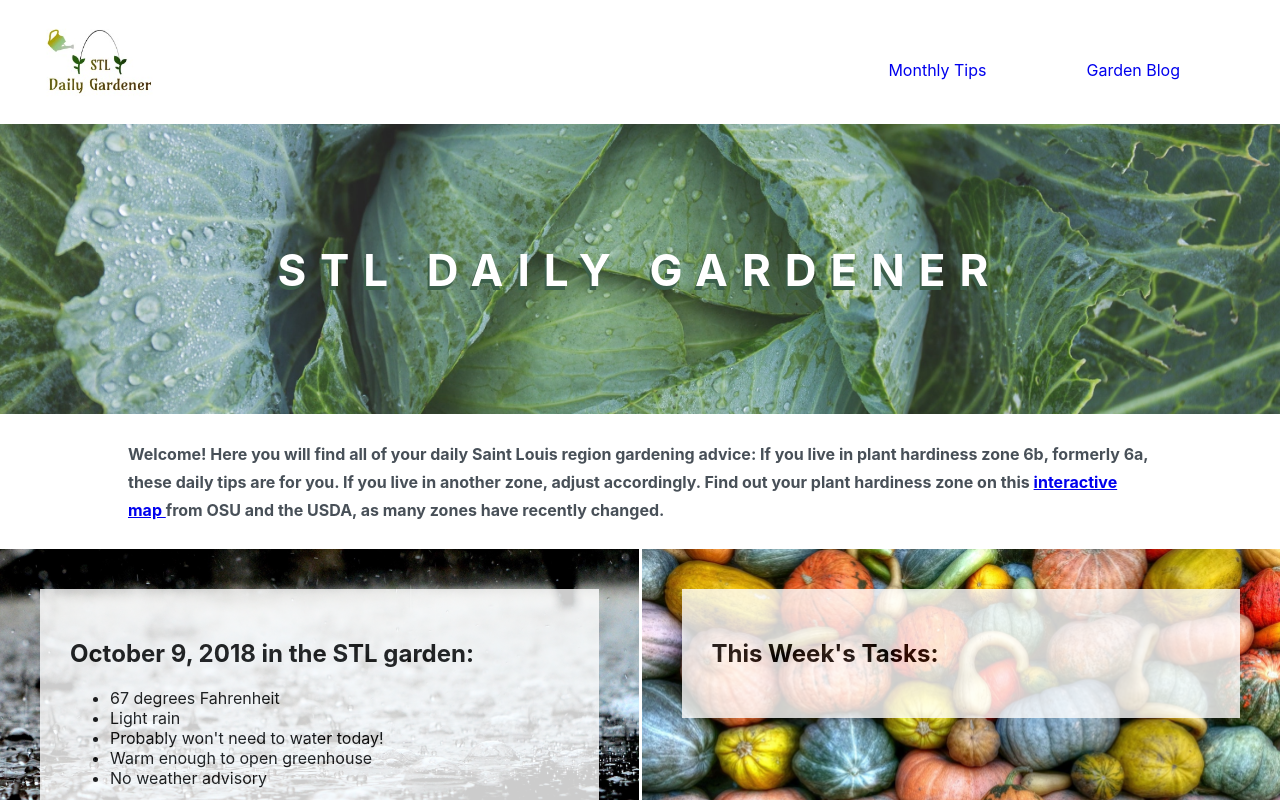
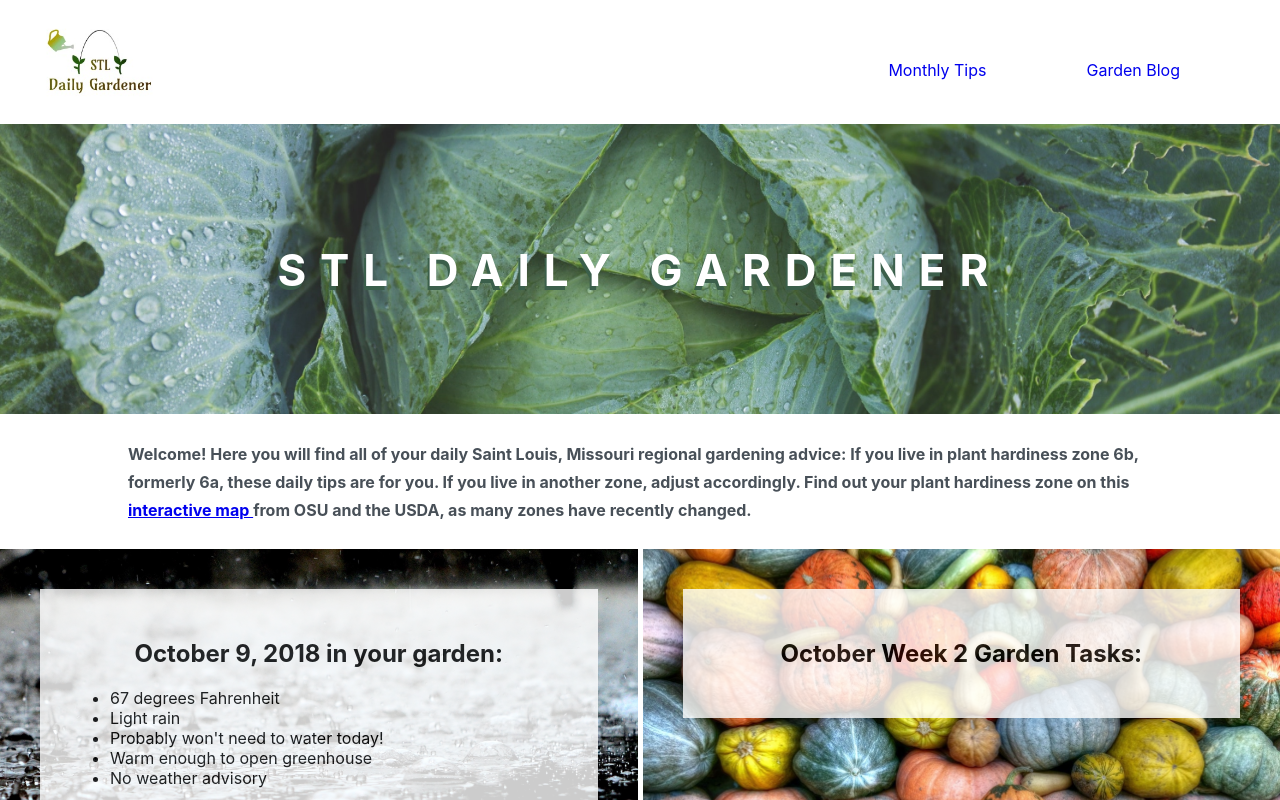
Before and after one commit to mbraden9418/stlgardener, an Angular app: page /home in a window 1280 px wide. Shown: the top 800 px of the page. Built offline with nearby package versions, Linux system fonts and the light colour scheme.

Commit message:
home component psuedo style place holders...

```diff
--- a/src/app/home/home-page/home-page.component.css
+++ b/src/app/home/home-page/home-page.component.css
@@ -13,6 +13,7 @@
   display: flex;
   flex-direction: row;
   width: 100%;
+  border-bottom: 5px solid #FFFFFF;
 }
 
 div.weatherDiv{
@@ -24,6 +25,7 @@ div.weatherDiv{
   background-position: center center;
   border-right-style: solid;
   border-right-color: #FFFFFF;
+  border-right-width: 5px;
 
 }
 div.transBox{
@@ -33,8 +35,10 @@ div.transBox{
   opacity: .8;
   filter: alpha(opacity=60);
 }
-div.weatherDiv h2{
+
+h2{
 color:hsl(0, 0%, 0%);
+text-align: center;
 }
 
 div.tasksDiv{
--- a/src/app/home/home-page/home-page.component.html
+++ b/src/app/home/home-page/home-page.component.html
@@ -8,7 +8,7 @@
 </head>
 <body>
 
-<h1 class= intro>Welcome! Here you will find all of your daily Saint Louis region gardening advice:
+<h1 class= intro>Welcome! Here you will find all of your daily Saint Louis, Missouri regional gardening advice:
   If you live in plant hardiness zone 6b, formerly 6a, these daily tips are for you.  If you live in another zone, adjust accordingly.
 Find out your plant hardiness zone on this <a href="https://planthardiness.ars.usda.gov/PHZMWeb/#">interactive map </a> from OSU and the USDA, as many zones have recently changed.</h1>
 
@@ -16,10 +16,10 @@ Find out your plant hardiness zone on this <a href="https://planthardiness.ars.u
 
 <div class= weatherDiv>
   <div class= transBox>
-    <h2 >{{todaysDate | date: 'longDate'}} in the STL garden: </h2>
+    <h2 >{{todaysDate | date: 'longDate'}} in your garden: </h2>
   <ul class="weatherData">
-      <li class="weatherInfoPoint" *ngFor="let weather of (weathers | async)">
-        {{weather.temperature }} and {{weather.summary}}
+      <li class="weatherInfoPoint" *ngFor="let weather of (weather | async)">
+        {{weather.timezone }} and {{weather.latitude}}
       </li>
      <li>67 degrees Fahrenheit</li>
      <li>Light rain</li>
@@ -33,7 +33,7 @@ Find out your plant hardiness zone on this <a href="https://planthardiness.ars.u
 
 <div class= tasksDiv>
   <div class= transBox>
-<h2>This Week's {{thisMonth}} Tasks:</h2>
+<h2>{{todaysDate | date: 'MMMM'}} Week {{todaysDate | date: 'W'}} Garden Tasks:</h2>
   </div>
 </div>
 
--- a/src/app/home/home-page/home-page.component.ts
+++ b/src/app/home/home-page/home-page.component.ts
@@ -9,16 +9,20 @@ import {WeatherDataService, Weather} from '../.././weather-data.service';
 })
 
 
+
 export class HomePageComponent implements OnInit {
 
+  monthNames = ['January', 'February', 'March', 'April', 'May', 'June',
+  'July', 'August', 'September', 'October', 'November', 'December'];
+
   todaysDate = new Date();
-  Month = '';
+  Month =  this.monthNames[this.todaysDate.getMonth()];
 
+/*
+  weather: Observable<Weather[]>;
 
-  weathers: Observable<Weather[]>;
-
-  /*constructor(svc: WeatherDataService) {
-    this.weathers = svc.loadWeather();
+  constructor(svc: WeatherDataService) {
+    this.weather = svc.loadWeather();
   }
 */
   ngOnInit() {
--- a/src/app/weather-data.service.ts
+++ b/src/app/weather-data.service.ts
@@ -2,7 +2,7 @@ import { Injectable } from '@angular/core';
 import { Observable } from 'rxjs';
 import { HttpClient } from '@angular/common/http';
 
-const API_URL = 'https://api.darksky.net/forecast/f304bfe4a78889904fb6bf0126c664a9//38.627003,-90.199402';
+const API_URL = 'https://api.darksky.net/forecast/f304bfe4a78889904fb6bf0126c664a9/38.627003,-90.199402';
 
 export interface Weather {
     latitude: string;
@@ -41,7 +41,8 @@ export interface Currently {
 export class WeatherDataService {
 
   constructor(private http: HttpClient) { }
+
   loadWeather(): Observable<Weather[]> {
-    return this.http.get<Weather[]>(API_URL);
+    return this.http.get<Weather[]>(API_URL );
   }
 }
```
